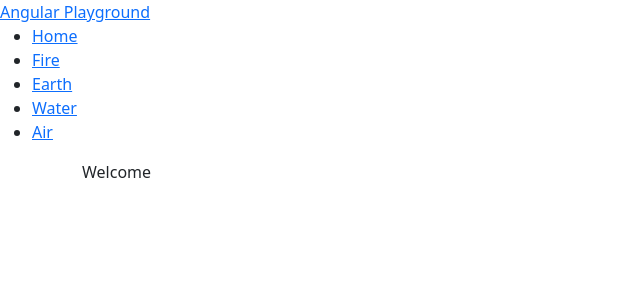
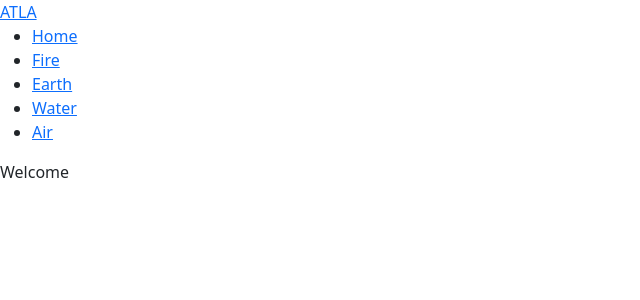
Before and after one commit to ecarlson94/angular-playground, an Angular app: page /welcome in a window 1280 px wide. Shown: the top 300 px of the page, without its empty margins (0-640 px from the left). Built offline with nearby package versions, Linux system fonts and the light colour scheme.

Commit message:
create navbar component

```diff
--- a/src/app/app.component.html
+++ b/src/app/app.component.html
@@ -1,13 +1,4 @@
-<nav>
-  <a href="#">{{ title }}</a>
-  <ul>
-    <li><a routerLink="/welcome">Home</a></li>
-    <li><a routerLink="/elements/fire">Fire</a></li>
-    <li><a routerLink="/elements/earth">Earth</a></li>
-    <li><a routerLink="/elements/water">Water</a></li>
-    <li><a routerLink="/elements/air">Air</a></li>
-  </ul>
-</nav>
-<div class="container">
+<app-navbar></app-navbar>
+<div>
   <router-outlet></router-outlet>
 </div>
--- a/src/app/app.module.ts
+++ b/src/app/app.module.ts
@@ -7,9 +7,10 @@
 
 import { AppComponent } from './app.component';
 import { ElementsModule } from './element/element.module';
+import { NavbarComponent } from './navbar/navbar.component';
 
 @NgModule({
-  declarations: [AppComponent, WelcomeComponent],
+  declarations: [AppComponent, WelcomeComponent, NavbarComponent],
   imports: [
     BrowserModule,
     FormsModule,
--- /dev/null
+++ b/src/app/navbar/navbar.component.html
@@ -0,0 +1,10 @@
+<nav>
+  <a href="#">ATLA</a>
+  <ul>
+    <li><a routerLink="/welcome">Home</a></li>
+    <li><a routerLink="/elements/fire">Fire</a></li>
+    <li><a routerLink="/elements/earth">Earth</a></li>
+    <li><a routerLink="/elements/water">Water</a></li>
+    <li><a routerLink="/elements/air">Air</a></li>
+  </ul>
+</nav>
```
Also changed, not shown: src/app/navbar/navbar.component.ts (added, +10 -0 lines), src/app/navbar/navbar.component.sass (added), 1 other file (tests, documents, lock files or other folders).
